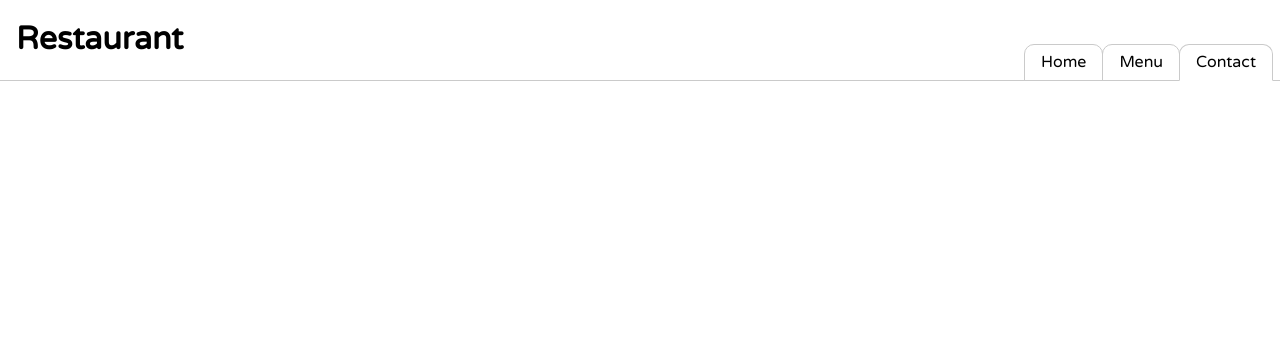
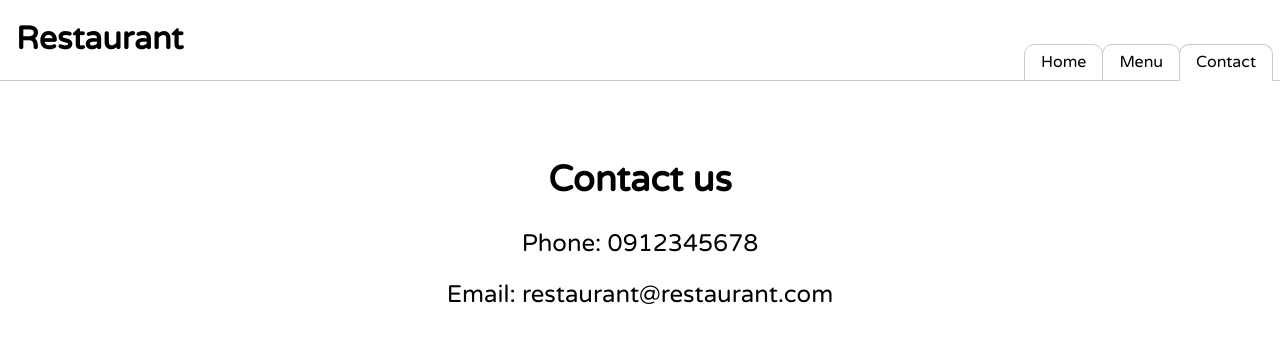
Before and after one commit to 21Neil/Restaurant-Page, a website built with webpack: page src/index.html in a window 1280 px wide. Both pictures are taken after a click on the button "Contact". Built offline with nearby package versions, Linux system fonts and the light colour scheme.

Commit message:
Add contact page

```diff
--- a/src/contact.js
+++ b/src/contact.js
@@ -1,3 +1,27 @@
+function appendChild(parent, child) {
+  child.forEach((child) => {
+    parent.appendChild(child)
+  })
+}
+
+function addTextContent(element, text) {
+  element.textContent = text
+}
+
 export default function contact() {
+  const content = document.querySelector('#content')
+  const container = document.createElement('div')
 
+  const header = document.createElement('h2')
+  const phone = document.createElement('p')
+  const email = document.createElement('p')
+
+  container.classList = 'contact-container'
+
+  addTextContent(header, 'Contact us')
+  addTextContent(phone, 'Phone: 0912345678')
+  addTextContent(email, 'Email: restaurant@restaurant.com')
+
+  appendChild(content, [container])
+  appendChild(container, [header, phone, email])
 }
--- a/src/css/style.css
+++ b/src/css/style.css
@@ -21,16 +21,16 @@ header {
 }
 
 header h1 {
-  margin-left: .5em;
+  margin-left: 0.5em;
 }
 
 nav ul {
   display: flex;
-  margin-right: .5em;
+  margin-right: 0.5em;
   margin-bottom: -1px;
 }
 
-nav ul li{
+nav ul li {
   border: 1px solid #cacaca;
   margin-right: -1px;
   border-radius: 10px 10px 0 0;
@@ -83,7 +83,6 @@ nav ul li button {
   justify-content: space-evenly;
 }
 
-
 .menu-container {
   border: 1px solid #cacaca;
   border-radius: 15px;
@@ -134,3 +133,9 @@ nav ul li button {
   height: auto;
   border-radius: 5px;
 }
+
+.contact-container {
+  font-size: 1.5em;
+  text-align: center;
+  padding: 2em;
+}
--- a/src/index.js
+++ b/src/index.js
@@ -38,7 +38,7 @@ const handleNavBtnOnClick = e => {
   }
 };
 
-contact();
+home();
 homeLi.classList = 'active';
 
 homeBtn.addEventListener('click', handleNavBtnOnClick);
```
Also changed, not shown: dist/main.js.
